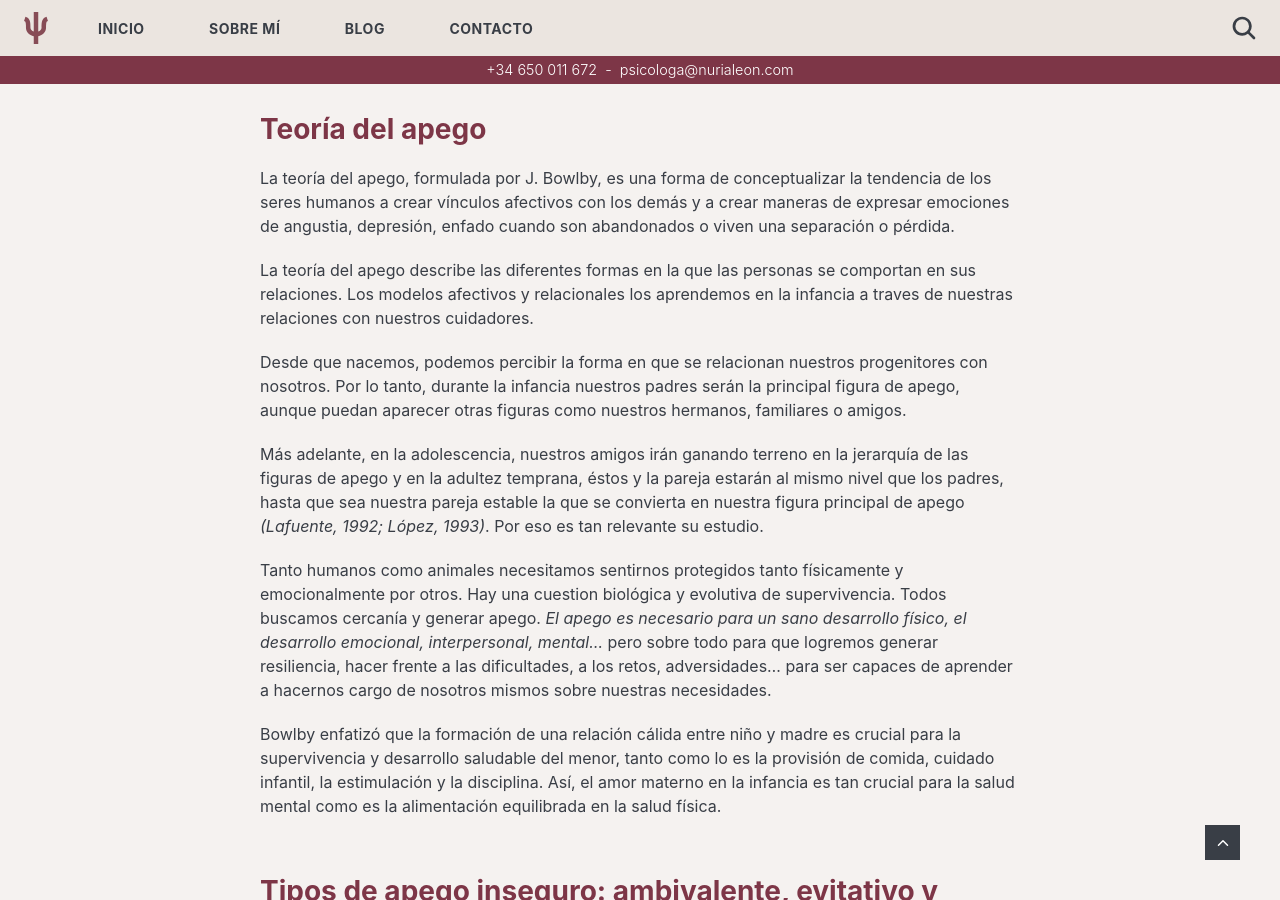
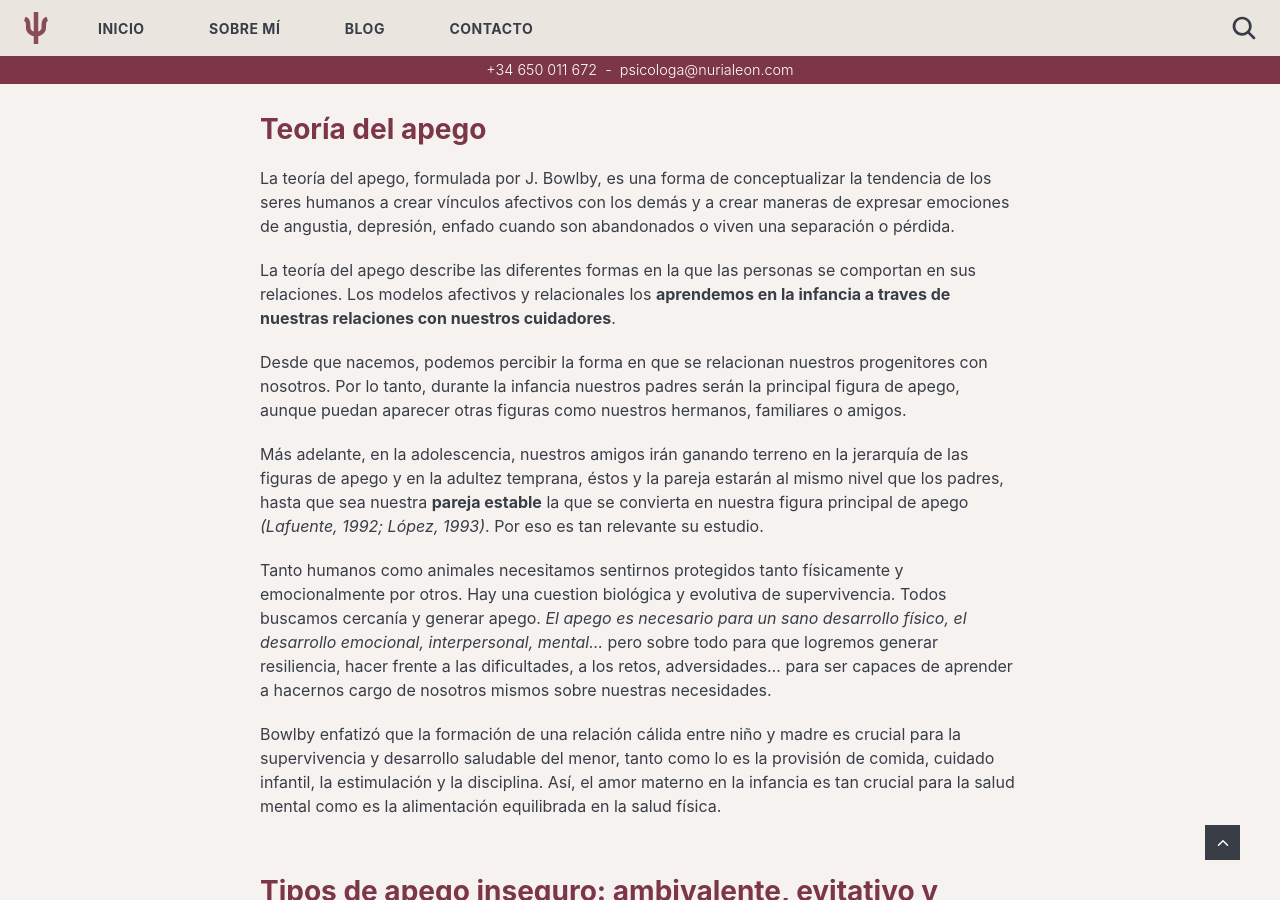
Before and after one commit to nurialeonsallent/nurialeon.com, a Jekyll site: the page built from _posts/2021-01-01-vinculos-afectivos-y-apego-seguro.markdown, in a window 1280 px wide and 900 px high, scrolled down 1475 px. Built offline with Jekyll 4.4.1, drawn with Linux system fonts in a browser that asks for light colours.

Commit message:
articulo3

```diff
--- a/_posts/2021-01-01-vinculos-afectivos-y-apego-seguro.markdown
+++ b/_posts/2021-01-01-vinculos-afectivos-y-apego-seguro.markdown
@@ -32,11 +32,11 @@ Se puede crear a partir del primer mes de vida y su objetivo es proporcionar seg
 
 La teoría del apego, formulada por J. Bowlby, es una forma de conceptualizar la tendencia de los seres humanos a crear vínculos afectivos con los demás y a crear maneras de expresar emociones de angustia, depresión, enfado cuando son abandonados o viven una separación o pérdida.
 
-La teoría del apego describe las diferentes formas en la que las personas se comportan en sus relaciones. Los modelos afectivos y relacionales los aprendemos en la infancia a traves de nuestras relaciones con nuestros cuidadores.
+La teoría del apego describe las diferentes formas en la que las personas se comportan en sus relaciones. Los modelos afectivos y relacionales los **aprendemos en la infancia a traves de nuestras relaciones con nuestros cuidadores**.
 
 Desde que nacemos, podemos percibir la forma en que se relacionan nuestros progenitores con nosotros. Por lo tanto, durante la infancia nuestros padres serán la principal figura de apego, aunque puedan aparecer otras figuras como nuestros hermanos, familiares o amigos.
 
-Más adelante, en la adolescencia, nuestros amigos irán ganando terreno en la jerarquía de las figuras de apego y en la adultez temprana, éstos y la pareja estarán al mismo nivel que los padres, hasta que sea nuestra pareja estable la que se convierta en nuestra figura principal de apego *(Lafuente, 1992; López, 1993)*. Por eso es tan relevante su estudio.
+Más adelante, en la adolescencia, nuestros amigos irán ganando terreno en la jerarquía de las figuras de apego y en la adultez temprana, éstos y la pareja estarán al mismo nivel que los padres, hasta que sea nuestra **pareja estable** la que se convierta en nuestra figura principal de apego *(Lafuente, 1992; López, 1993)*. Por eso es tan relevante su estudio.
 
 Tanto humanos como animales necesitamos sentirnos protegidos tanto físicamente y emocionalmente por otros. Hay una cuestion biológica y evolutiva de supervivencia. Todos buscamos cercanía y generar apego. *El apego es necesario para un sano desarrollo físico, el desarrollo emocional, interpersonal, mental…* pero sobre todo para que logremos generar resiliencia, hacer frente a las dificultades, a los retos, adversidades… para ser capaces de aprender a hacernos cargo de nosotros mismos sobre nuestras necesidades.
 
```
